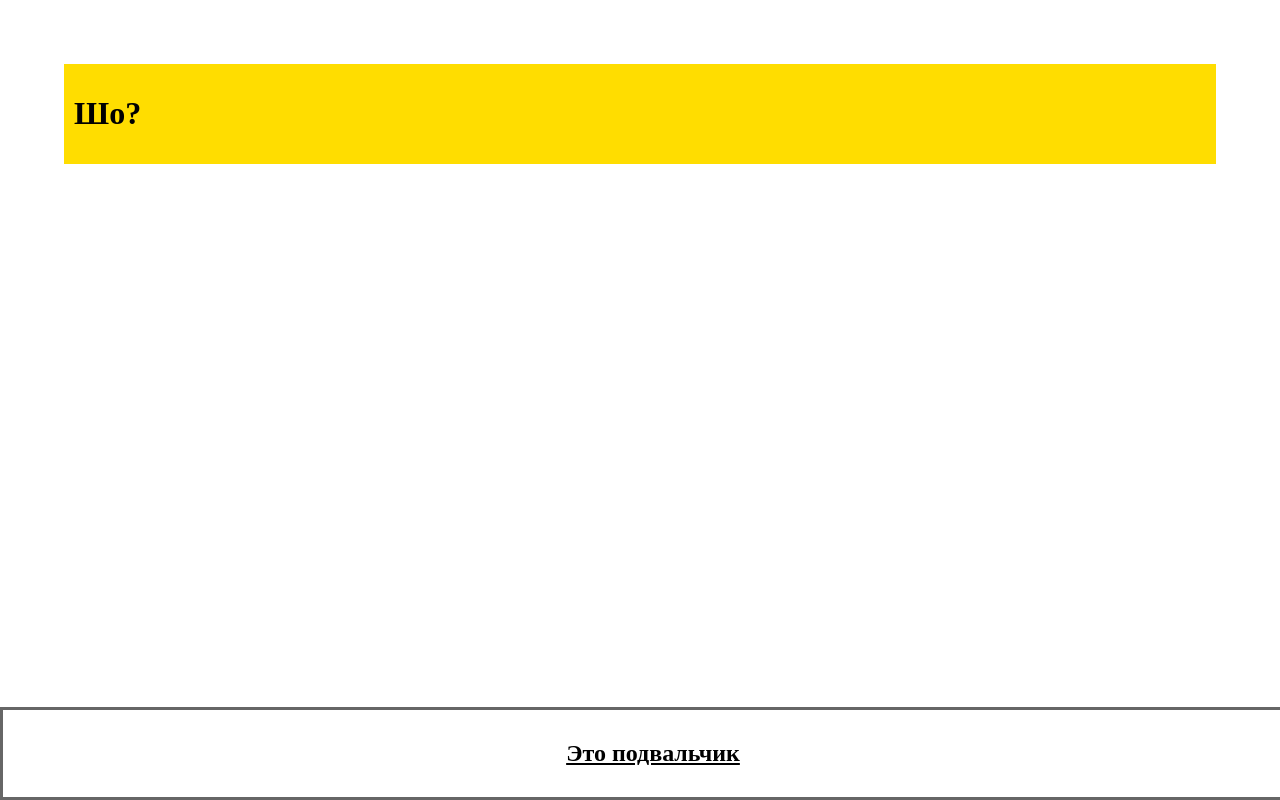
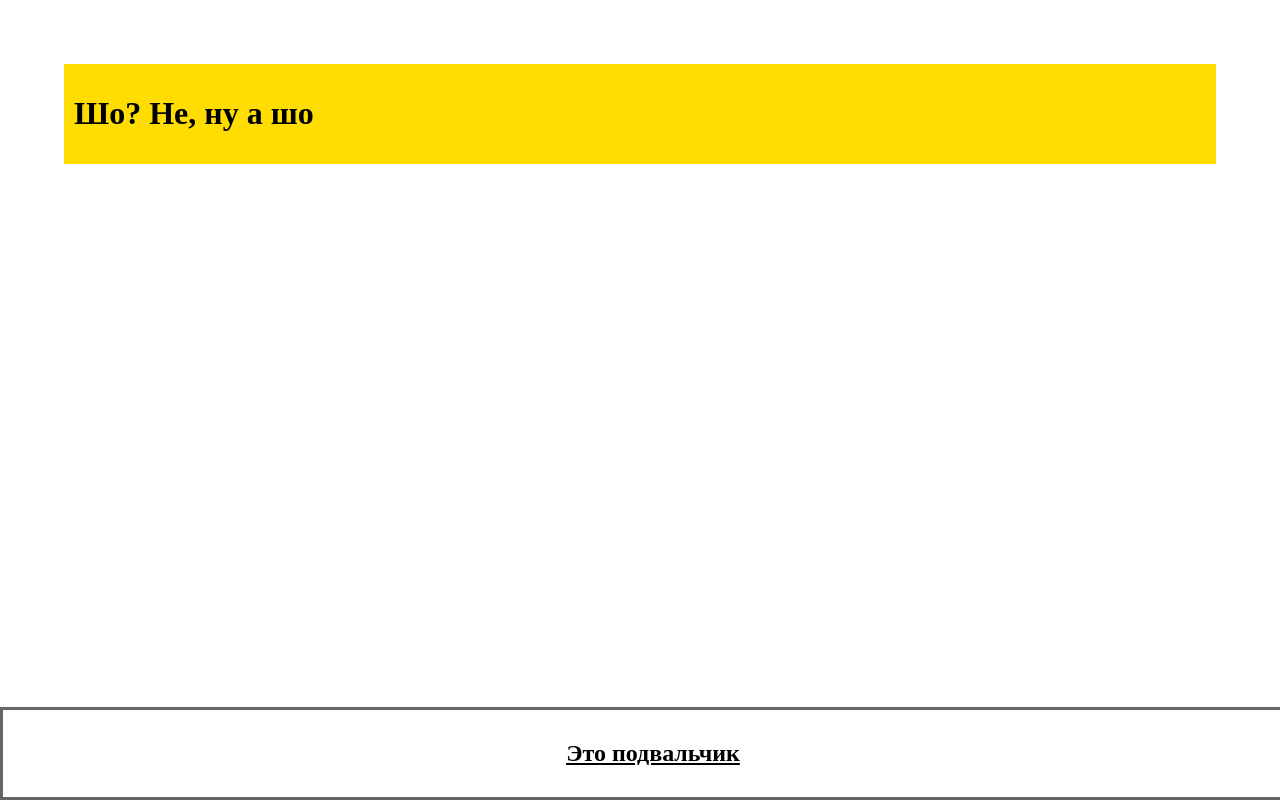
Before and after one commit to fordsl/site, a plain HTML site: page index.html in a window 1280 px wide. Drawn offline with Linux system fonts and the light colour scheme.

Commit message:
Chenge index.html file

```diff
--- a/index.html
+++ b/index.html
@@ -23,7 +23,7 @@
 </head>
 <body>
         <div class = "header">
-                <h1>Шо?</h1>
+                <h1>Шо? Не, ну а шо</h1>
         </div>
         <div class = "footer">
                 <h2><u>Это подвальчик</u></h2>
```
